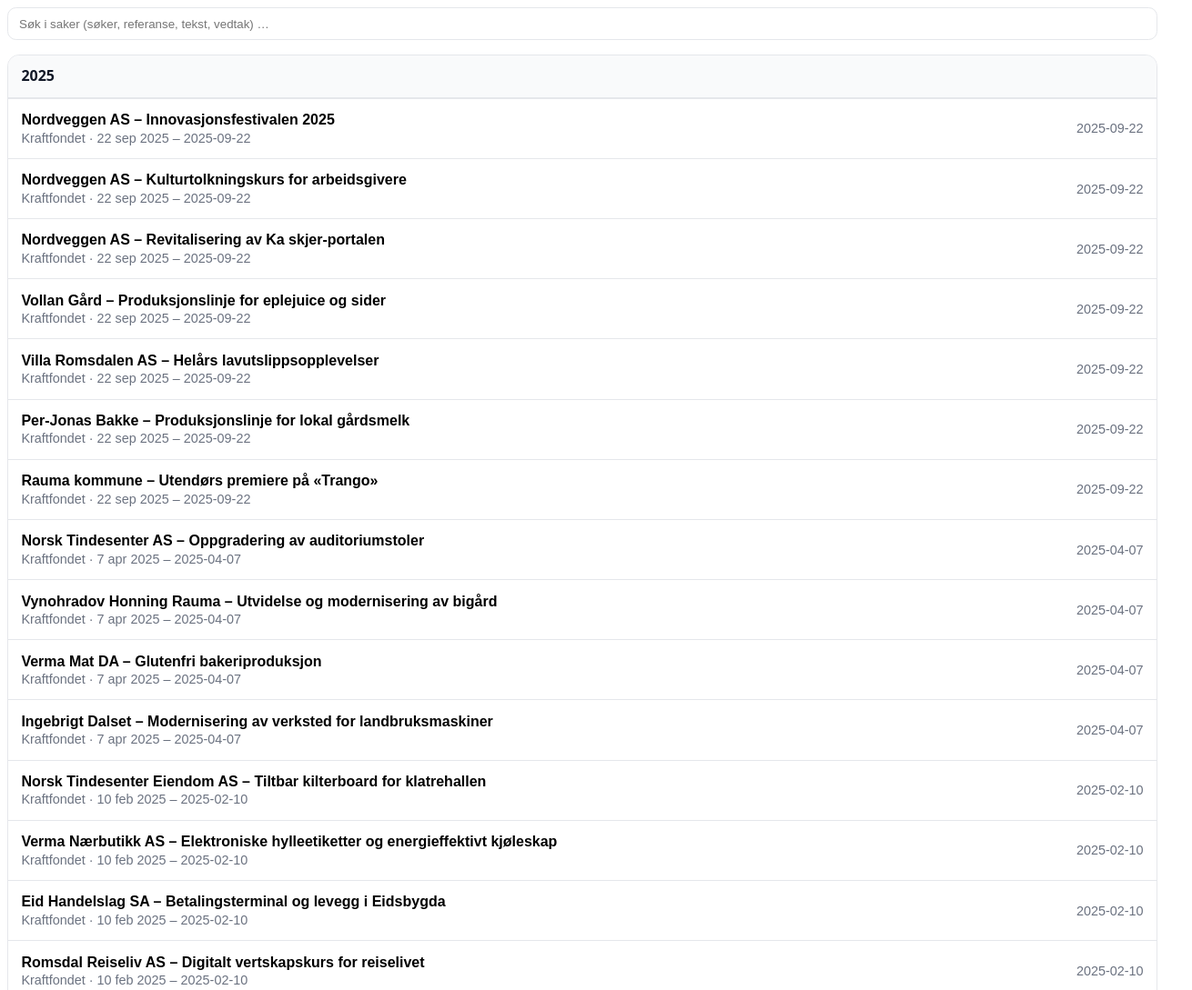
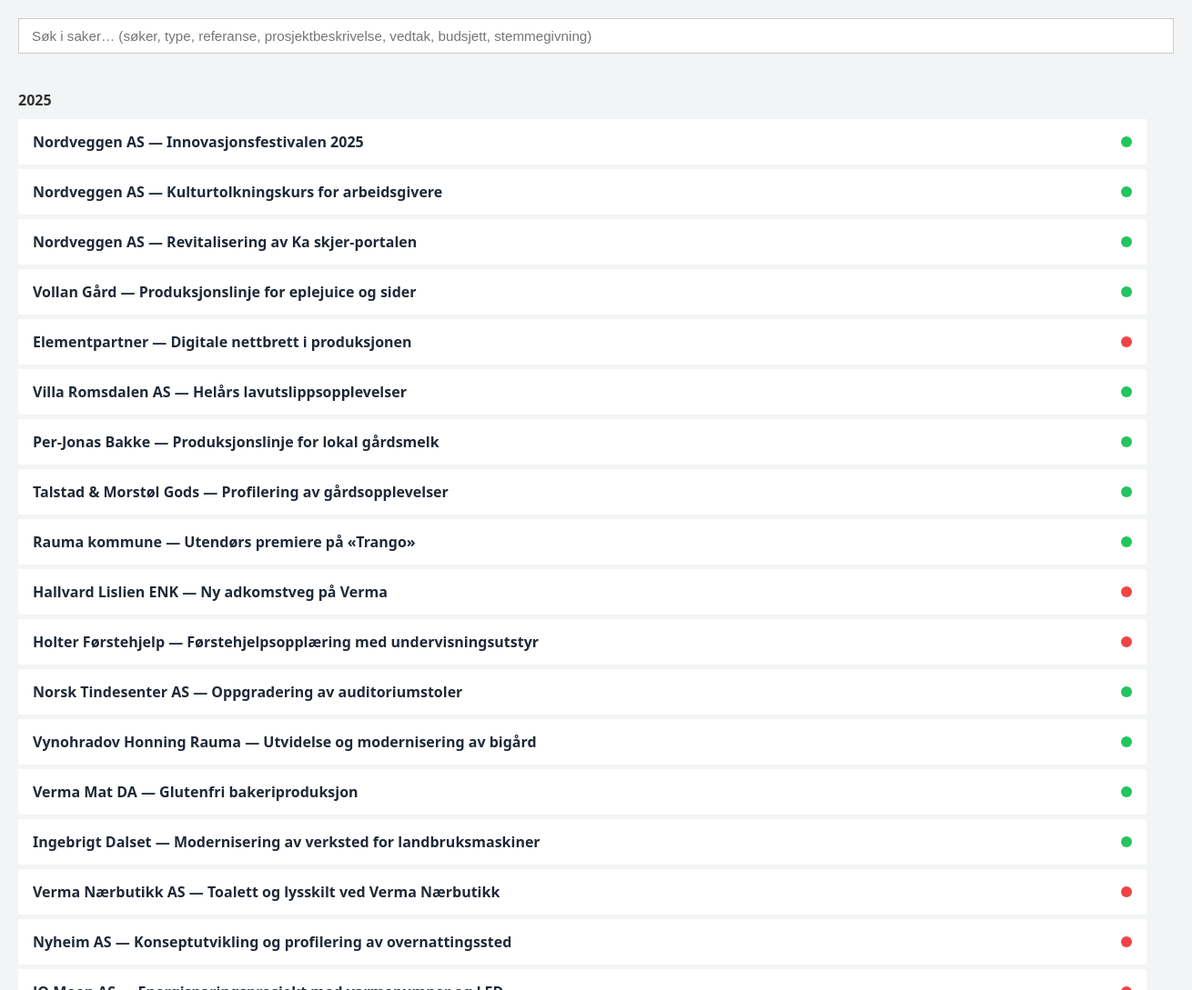
Before and after one commit to wenzelpro/andalsnesdocs, a plain HTML site: page index.html in a window 1280 px wide. Shown: the top 1089 px of the page at 91% size, 1310 px wide, since content can reach past the window. Drawn offline with Linux system fonts and the light colour scheme.

Commit message:
Add files via upload

```diff
--- a/index.html
+++ b/index.html
@@ -1,76 +1,20 @@
-
-<!doctype html>
+<!DOCTYPE html>
 <html lang="no">
 <head>
-  <meta charset="utf-8" />
+  <meta charset="UTF-8" />
   <meta name="viewport" content="width=device-width, initial-scale=1" />
-  <title>Kraftfondet – saker (trekkspill)</title>
-  <style>
-    :root {
-      --kf-primary: #377FCC;
-      --kf-bg: #ffffff;
-      --kf-fg: #111827;
-      --kf-muted: #6b7280;
-      --kf-border: #e5e7eb;
-      --kf-surface: #f9fafb;
-      --kf-surface-2: #f6f8fa;
-      --kf-surface-3: #fcfcfd;
-      --kf-focus: var(--kf-primary);
-    }
-    @media (prefers-color-scheme: dark) {
-      :root {
-        --kf-bg: #0b0c0f;
-        --kf-fg: #e5e7eb;
-        --kf-muted: #9ca3af;
-        --kf-border: #2b303b;
-        --kf-surface: #111318;
-        --kf-surface-2: #0f1116;
-        --kf-surface-3: #131722;
-      }
-    }
-    .kf-wrap { font-family: system-ui, -apple-system, Segoe UI, Roboto, Arial, sans-serif; color: var(--kf-fg); background: transparent; line-height: 1.45; }
-    .kf-wrap[data-theme="light"] {
-      --kf-bg: #ffffff; --kf-fg: #111827; --kf-muted: #6b7280; --kf-border: #e5e7eb; --kf-surface: #f9fafb; --kf-surface-2: #f6f8fa; --kf-surface-3: #fcfcfd;
-    }
-    .kf-wrap[data-theme="dark"] {
-      --kf-bg: #0b0c0f; --kf-fg: #e5e7eb; --kf-muted: #9ca3af; --kf-border: #2b303b; --kf-surface: #111318; --kf-surface-2: #0f1116; --kf-surface-3: #131722;
-    }
-    .kf-controls { display: flex; gap: .5rem; margin: .5rem 0 1rem; }
-    .kf-controls input[type="search"] { flex: 1; padding: .6rem .75rem; border:1px solid var(--kf-border); border-radius:.6rem; background: var(--kf-bg); color: var(--kf-fg); }
-    .kf-accordion { margin-bottom: 2rem; }
-    .kf-section { border:1px solid var(--kf-border); border-radius:.8rem; margin-bottom:1rem; overflow:hidden; background: var(--kf-surface-3); }
-    .kf-section > .kf-section-title { background: var(--kf-surface); padding:.7rem .9rem; font-weight:700; border-bottom:1px solid var(--kf-border); }
-    .kf-item { border-top:1px solid var(--kf-border); }
-    .kf-item:first-child { border-top:0; }
-    .kf-summary { display:flex; align-items:center; justify-content:space-between; width:100%; text-align:left; padding:.9rem .9rem; background:var(--kf-bg); cursor:pointer; border:0; font-size: 1rem; }
-    .kf-summary:focus { outline: 2px solid var(--kf-focus); outline-offset: 2px; }
-    .kf-summary .kf-title { font-weight:700; }
-    .kf-summary .kf-meta { color: var(--kf-muted); font-size:.9rem; margin-top:.15rem; }
-    .kf-right { color: var(--kf-muted); font-size:.9rem; margin-left: 1rem; white-space: nowrap; }
-    .kf-panel { display:none; padding:.9rem .9rem; background:var(--kf-surface-3); border-top:1px dashed var(--kf-border); }
-    .kf-panel.open { display:block; }
-    .kf-panel-meta { margin-top:.75rem; padding-top:.75rem; border-top:1px solid var(--kf-border); color:var(--kf-muted); font-size:.9rem; display:flex; flex-direction:column; gap:.2rem; }
-    .kf-panel-meta strong { color: var(--kf-fg); }
-    .kf-empty { color: var(--kf-muted); font-style: italic; padding: .75rem; }
-    .kf-loader { padding: .75rem; color: var(--kf-muted); }
-    .kf-error { padding: .75rem; border:1px solid #ef4444; background: #fee2e2; color: #7f1d1d; border-radius: .6rem; }
-  </style>
+  <title>Kraftfondet – trekkspillmeny</title>
+  <link rel="stylesheet" href="kraftfondet.css" />
 </head>
 <body>
-  <main>
-    <div id="kraftfondet-app"
-         class="kf-wrap"
-         data-theme="auto"
-         data-primary="#377FCC"
-         data-manifest="https://wenzelpro.github.io/andalsnesdocs/kraftfondet/manifest.json">
-      <div class="kf-controls">
-        <input id="kf-search" type="search" placeholder="Søk i saker (søker, referanse, tekst, vedtak) …" aria-label="Søk i saker" />
-      </div>
-      <div id="kf-accordion" class="kf-accordion" aria-live="polite">
-        <div class="kf-loader">Laster saker …</div>
-      </div>
-    </div>
-  </main>
-  <script src="./widget.js"></script>
+  <div id="kraftfondet-widget"
+       data-manifest="https://wenzelpro.github.io/andalsnesdocs/kraftfondet/manifest.json">
+    <input type="text" id="kf-search"
+           placeholder="Søk i saker… (søker, type, referanse, prosjektbeskrivelse, vedtak, budsjett, stemmegivning)" />
+    <div id="kf-accordion" aria-live="polite"></div>
+    <div id="kf-error" class="kf-error" hidden></div>
+  </div>
+
+  <script src="kraftfondet.js"></script>
 </body>
 </html>
--- /dev/null
+++ b/kraftfondet.css
@@ -0,0 +1,83 @@
+body, #kraftfondet-widget {
+  background: #f2f4f5;
+  margin: 0;
+  padding: 0;
+  font-family: system-ui, -apple-system, "Segoe UI", Roboto, Arial, sans-serif;
+  color: #1f2937;
+}
+#kf-search {
+  width: calc(100% - 40px);
+  margin: 20px;
+  padding: 10px 14px;
+  border: 1px solid #ccc;
+  border-radius: 0;
+  background: #ffffff;
+  font-size: 0.95rem;
+}
+.kf-year {
+  font-weight: 700;
+  font-size: 1rem;
+  margin: 20px 20px 10px 20px;
+  color: #333;
+}
+.kf-item {
+  background: #ffffff;
+  margin: 5px 20px;
+  border: none;
+  border-radius: 0;
+  overflow: hidden;
+}
+.kf-header {
+  display: flex;
+  justify-content: space-between;
+  align-items: center;
+  background: #ffffff;
+  padding: 14px 16px;
+  cursor: pointer;
+  user-select: none;
+  border: none;
+  border-radius: 0;
+  width: 100%;
+  box-sizing: border-box;
+  transition: background 0.15s ease;
+}
+.kf-header:hover {
+  background: #f0f0f0;
+}
+.kf-title {
+  font-weight: 600;
+  overflow: hidden;
+  text-overflow: ellipsis;
+  white-space: nowrap;
+  flex: 1;
+  text-align: left;
+}
+.kf-status {
+  width: 12px;
+  height: 12px;
+  border-radius: 50%;
+  flex-shrink: 0;
+  margin-left: 12px;
+}
+.kf-status--true  { background-color: #22c55e; }
+.kf-status--false { background-color: #ef4444; }
+.kf-status--null  { background-color: #9ca3af; }
+.kf-content {
+  display: none;
+  padding: 16px;
+  background: #ffffff;
+  border-top: 1px solid #e5e7eb;
+  border-radius: 0;
+  line-height: 1.55;
+}
+.kf-content p { margin: 0.3rem 0; }
+.kf-content strong { color: #111827; }
+.kf-error {
+  margin: 20px;
+  padding: 12px 16px;
+  background: #fff1f2;
+  border: 1px solid #fecdd3;
+  color: #7f1d1d;
+  border-radius: 0;
+}
+.kf-hidden { display: none !important; }
--- /dev/null
+++ b/kraftfondet.js
@@ -0,0 +1,182 @@
+(() => {
+  const root = document.getElementById("kraftfondet-widget");
+  const manifestUrl = root?.dataset?.manifest;
+  const acc = document.getElementById("kf-accordion");
+  const searchInput = document.getElementById("kf-search");
+  const errorBox = document.getElementById("kf-error");
+
+  if (!manifestUrl) {
+    showError("Mangler data-manifest på widget-containeren.");
+    return;
+  }
+
+  init();
+
+  async function init() {
+    try {
+      const allCases = await loadAllCases(manifestUrl);
+      render(allCases);
+      wireSearch(allCases);
+    } catch (e) {
+      showError(`Kunne ikke laste manifestet eller møtefiler. Feil: ${e.message}`);
+    }
+  }
+
+  async function loadAllCases(manifestHref) {
+    const manifest = await fetchJson(manifestHref);
+    const urls = (Array.isArray(manifest) ? manifest : [])
+      .map(x => x?.url)
+      .filter(Boolean);
+
+    if (!urls.length) throw new Error("Manifestet inneholder ingen 'url'-oppføringer.");
+
+    const meetings = await Promise.all(urls.map(u =>
+      fetchJson(u).catch(() => null)
+    ));
+
+    const cases = [];
+    for (const meeting of meetings) {
+      if (!Array.isArray(meeting)) continue;
+      for (const entry of meeting) {
+        const sak = entry?.sak || {};
+        if (!sak?.dato) continue;
+        cases.push(entry);
+      }
+    }
+
+    cases.sort((a, b) => new Date(b.sak.dato) - new Date(a.sak.dato));
+    return cases;
+  }
+
+  async function fetchJson(url) {
+    const res = await fetch(url, { headers: { "accept": "application/json" }});
+    if (!res.ok) throw new Error(`HTTP ${res.status} for ${url}`);
+    return res.json();
+  }
+
+  function render(cases) {
+    acc.innerHTML = "";
+    errorBox.hidden = true;
+    const groups = groupByYear(cases);
+    const years = Object.keys(groups).sort((a, b) => b - a);
+    for (const year of years) {
+      const yearH = el("div", "kf-year", year);
+      acc.appendChild(yearH);
+      for (const item of groups[year]) {
+        acc.appendChild(renderItem(item));
+      }
+    }
+  }
+
+  function groupByYear(cases) {
+    return cases.reduce((m, it) => {
+      const y = new Date(it.sak.dato).getFullYear();
+      (m[y] ||= []).push(it);
+      return m;
+    }, {});
+  }
+
+  function renderItem(item) {
+    const { sak = {}, prosjektbeskrivelse = {}, budsjett = {}, vedtak = {}, stemmegivning, innvilget } = item;
+    const titleText = `${sak.søker ?? "Ukjent søker"} — ${sak.type ?? "Ukjent type"}`;
+
+    const itemEl = el("div", "kf-item");
+    const header = el("div", "kf-header");
+    header.setAttribute("role", "button");
+    header.setAttribute("tabindex", "0");
+    header.setAttribute("aria-controls", uniqueId("kf-content"));
+    header.setAttribute("aria-expanded", "false");
+
+    const title = el("div", "kf-title", titleText);
+    const statusDot = el("div", `kf-status ${statusClass(innvilget)}`);
+    header.append(title, statusDot);
+
+    const content = el("div", "kf-content");
+    content.id = header.getAttribute("aria-controls");
+    content.innerHTML = `
+      <p><strong>Dato:</strong> ${sak.dato ?? ""}</p>
+      ${sak.referanse ? `<p><strong>Referanse:</strong> ${sak.referanse}</p>` : ""}
+      ${prosjektbeskrivelse?.tekst ? `<p><strong>Prosjektbeskrivelse:</strong> ${escapeHtml(prosjektbeskrivelse.tekst)}</p>` : ""}
+      ${Array.isArray(budsjett?.punkter) && budsjett.punkter.length ? `
+        <p><strong>Budsjett:</strong></p>
+        <ul>${budsjett.punkter.map(p => `<li><strong>${escapeHtml(p.tittel || "")}:</strong> ${escapeHtml(p.verdi || "")}</li>`).join("")}</ul>
+      ` : ""}
+      ${vedtak?.innstilling ? `<p><strong>Innstilling:</strong> ${escapeHtml(vedtak.innstilling)}</p>` : ""}
+      ${vedtak?.vedtak ? `<p><strong>Vedtak:</strong> ${escapeHtml(vedtak.vedtak)}</p>` : ""}
+      ${stemmegivning ? `<p><strong>Stemmegivning:</strong> ${escapeHtml(stemmegivning)}</p>` : ""}
+    `;
+
+    header.addEventListener("click", () => {
+      document.querySelectorAll("#kf-accordion .kf-content").forEach(c => {
+        if (c !== content) {
+          c.style.display = "none";
+          const h = c.previousElementSibling;
+          if (h?.classList?.contains("kf-header")) h.setAttribute("aria-expanded", "false");
+        }
+      });
+      const open = content.style.display === "block";
+      content.style.display = open ? "none" : "block";
+      header.setAttribute("aria-expanded", String(!open));
+    });
+
+    itemEl.append(header, content);
+    itemEl.dataset.search = [
+      sak.søker, sak.type, sak.referanse, stemmegivning,
+      vedtak?.innstilling, vedtak?.vedtak, prosjektbeskrivelse?.tekst,
+      ...(Array.isArray(budsjett?.punkter) ? budsjett.punkter.map(p => `${p.tittel} ${p.verdi}`) : [])
+    ].filter(Boolean).join(" ").toLowerCase();
+    return itemEl;
+  }
+
+  function statusClass(v) {
+    return v === true ? "kf-status--true"
+         : v === false ? "kf-status--false"
+         : "kf-status--null";
+  }
+
+  function wireSearch(allCases) {
+    searchInput.addEventListener("input", () => {
+      const q = searchInput.value.trim().toLowerCase();
+      const items = Array.from(acc.querySelectorAll(".kf-item"));
+      items.forEach(it => {
+        const match = !q || it.dataset.search.includes(q);
+        it.classList.toggle("kf-hidden", !match);
+      });
+      const years = Array.from(acc.querySelectorAll(".kf-year"));
+      years.forEach(y => {
+        const nextSiblings = [];
+        let el = y.nextElementSibling;
+        while (el && !el.classList.contains("kf-year")) {
+          nextSiblings.push(el);
+          el = el.nextElementSibling;
+        }
+        const anyVisible = nextSiblings.some(e => e.classList.contains("kf-item") && !e.classList.contains("kf-hidden"));
+        y.classList.toggle("kf-hidden", !anyVisible);
+      });
+    });
+  }
+
+  function showError(msg) {
+    errorBox.textContent = msg;
+    errorBox.hidden = false;
+  }
+
+  function el(tag, cls, text, attrs = {}) {
+    const e = document.createElement(tag);
+    if (cls) e.className = cls;
+    if (text != null) e.textContent = text;
+    for (const [k, v] of Object.entries(attrs)) e.setAttribute(k, v);
+    return e;
+  }
+
+  function uniqueId(prefix) {
+    uniqueId._i = (uniqueId._i || 0) + 1;
+    return `${prefix}-${uniqueId._i}`;
+  }
+
+  function escapeHtml(s) {
+    return String(s).replace(/[&<>"']/g, ch =>
+      ({ "&": "&amp;", "<": "&lt;", ">": "&gt;", '"': "&quot;", "'": "&#39;" }[ch])
+    );
+  }
+})();
```
